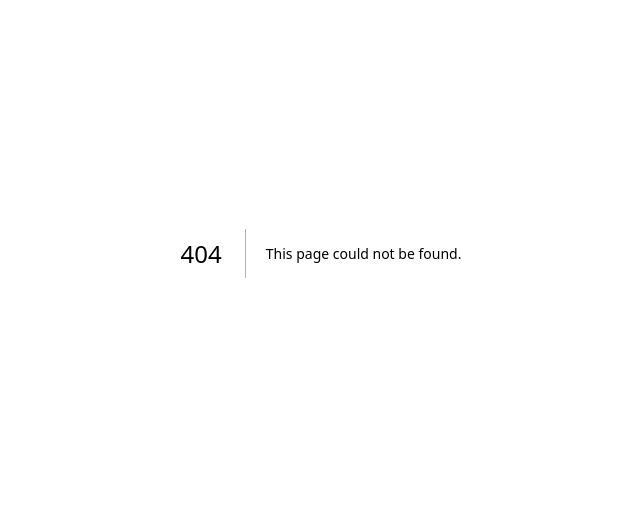
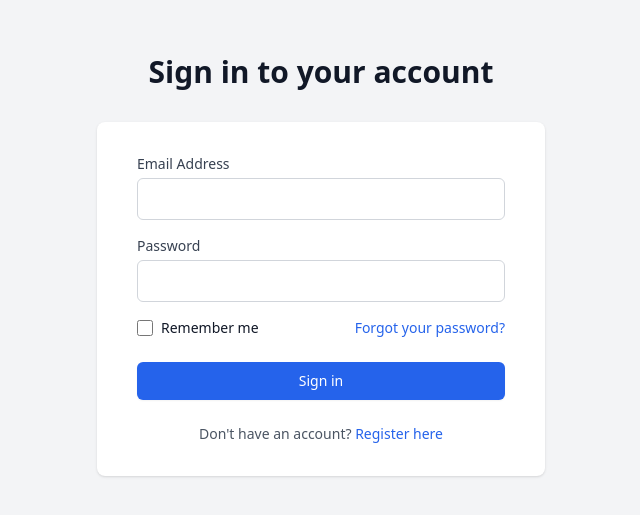
Before and after one commit to sosdigitalwings1/newVersion, a Next.js app: page /login in a window 1280 px wide. Before the commit this address had no page. Shown: the part 147-662 px from the top of the page, without its empty margins (319-959 px from the left). Built offline with nearby package versions, Linux system fonts and the light colour scheme.

Commit message:
update profile

```diff
--- a/components/Header.tsx
+++ b/components/Header.tsx
@@ -1,17 +1,29 @@
 "use client";
 
-import { FC, useEffect, useState } from "react";
-import { Search, MapPin, User, ShoppingBag, ChevronDown, Menu, X } from "lucide-react";
+import { type FC, useEffect, useState } from "react";
+import {
+  Search,
+  MapPin,
+  User,
+  ShoppingBag,
+  ChevronDown,
+  X,
+} from "lucide-react";
+import { useRouter } from "next/navigation";
+import register from "../src/pages/register";
+import Link from "next/link";
 
 const mainNavItems = [
   { name: "MASTER", href: "#" },
   { name: "CONQUEST", href: "#" },
   { name: "SPIRIT", href: "#", isNew: true },
   { name: "ELEGANCE", href: "#" },
-  { name: "HERITAGE", href: "#" }
+  { name: "HERITAGE", href: "#" },
 ];
 
 export const Header: FC = () => {
+  const router = useRouter();
+  const [isClient, setIsClient] = useState(false);
   const [showHeader, setShowHeader] = useState(true);
   const [lastScrollY, setLastScrollY] = useState(0);
   const [bgColor, setBgColor] = useState("bg-transparent");
@@ -19,51 +31,60 @@ export const Header: FC = () => {
   const [isMenuOpen, setIsMenuOpen] = useState(false);
   const [isSearchOpen, setIsSearchOpen] = useState(false);
 
+  useEffect(() => {
+    setIsClient(true);
+  }, []);
+
+  const handleProfileClick = () => {
+    if (isClient) {
+      const isRegistered = localStorage.getItem("userToken");
+      if (isRegistered) {
+        router.push("/profile");
+      } else {
+        router.push("/register");
+      }
+    }
+  };
+
   const controlHeader = () => {
+    if (typeof window !== "undefined") {
       const heroSectionHeight = window.innerHeight - 108;
       const currentScroll = window.scrollY;
-if (window.scrollY < lastScrollY) {
+      if (currentScroll < lastScrollY) {
         // Scrolling up
         setShowHeader(true);
-      if (window.scrollY < heroSectionHeight) {
+        if (currentScroll < heroSectionHeight) {
           // If in the hero section
-        setBgColor("bg-transparent"); // Keep transparent
-        setTextColor("text-white"); // Keep text white
+          setBgColor("bg-transparent");
+          setTextColor("text-white");
         } else {
           // Scrolling past hero section
-        setBgColor("bg-white"); // Change to white background
-        setTextColor("text-black"); // Change text color
+          setBgColor("bg-white");
+          setTextColor("text-black");
         }
       } else {
         // Scrolling down
         setShowHeader(false);
-      if (window.scrollY < heroSectionHeight) {
+        if (currentScroll < heroSectionHeight) {
           // If still in the hero section
-        setBgColor("bg-transparent"); // Keep transparent when scrolling down
-        setTextColor("text-white"); // Keep text white
+          setBgColor("bg-transparent");
+          setTextColor("text-white");
         } else {
           // Scrolling past the hero section
-        setBgColor("bg-white"); // Change to white background
-        setTextColor("text-black"); // Change text color
+          setBgColor("bg-white");
+          setTextColor("text-black");
         }
       }
-    setLastScrollY(window.scrollY);
-
-    // if (currentScroll > heroSectionHeight / 2) {
-    //   setBgColor("bg-white");
-    //   setTextColor("text-black");
-    // } else {
-    //   setBgColor("bg-transparent");
-    //   setTextColor("text-white");
-    // }
-
-    // setLastScrollY(currentScroll);
+      setLastScrollY(currentScroll);
+    }
   };
 
   useEffect(() => {
+    if (typeof window !== "undefined") {
       window.addEventListener("scroll", controlHeader);
       return () => window.removeEventListener("scroll", controlHeader);
-  }, [lastScrollY]);
+    }
+  }, [lastScrollY, controlHeader]); // Added controlHeader to dependencies
 
   return (
     <header
@@ -96,8 +117,14 @@ if (window.scrollY < lastScrollY) {
       </div>
 
       {/* Top Bar */}
-      <div className={`border-b ${bgColor === "bg-transparent" ? "border-white/10" : "border-gray-100"}`}>
-        <div className={`max-w-[1920px] mx-auto px-8 flex justify-between items-center h-[46px] ${textColor}`}>
+      <div
+        className={`border-b ${
+          bgColor === "bg-transparent" ? "border-white/10" : "border-gray-100"
+        }`}
+      >
+        <div
+          className={`max-w-[1920px] mx-auto px-8 flex justify-between items-center h-[46px] ${textColor}`}
+        >
           <div className="flex items-center space-x-8">
             <div className="relative group">
               <button className="flex items-center text-[13px] font-light group-hover:opacity-70 transition-opacity">
@@ -105,18 +132,27 @@ if (window.scrollY < lastScrollY) {
                 <ChevronDown className="w-4 h-4 ml-1" />
               </button>
             </div>
-            <a href="#" className="text-[13px] font-light hover:opacity-70 transition-opacity">
+            <Link
+              href="#"
+              className="text-[13px] font-light hover:opacity-70 transition-opacity"
+            >
               Service client
-            </a>
-            <a href="#" className="text-[13px] font-light hover:opacity-70 transition-opacity">
+            </Link>
+            <Link
+              href="#"
+              className="text-[13px] font-light hover:opacity-70 transition-opacity"
+            >
               Notre Univers
-            </a>
+            </Link>
           </div>
 
           <div className="flex items-center space-x-8">
-            <a href="#" className="text-[13px] font-light hover:opacity-70 transition-opacity">
+            <Link
+              href="#"
+              className="text-[13px] font-light hover:opacity-70 transition-opacity"
+            >
               Trouvez votre SOS
-            </a>
+            </Link>
             <div className="flex items-center space-x-6">
               <button
                 onClick={() => setIsSearchOpen(true)}
@@ -127,7 +163,10 @@ if (window.scrollY < lastScrollY) {
               <button className="hover:opacity-70 transition-opacity">
                 <MapPin className="w-[18px] h-[18px]" />
               </button>
-              <button className="hover:opacity-70 transition-opacity">
+              <button
+                onClick={handleProfileClick}
+                className="hover:opacity-70 transition-opacity"
+              >
                 <User className="w-[18px] h-[18px]" />
               </button>
               <button className="relative hover:opacity-70 transition-opacity">
@@ -142,19 +181,27 @@ if (window.scrollY < lastScrollY) {
       </div>
 
       {/* Main Navigation */}
-      <div className={`border-b ${bgColor === "bg-transparent" ? "border-white/10" : "border-gray-100"}`}>
+      <div
+        className={`border-b ${
+          bgColor === "bg-transparent" ? "border-white/10" : "border-gray-100"
+        }`}
+      >
         <div className="max-w-[1920px] mx-auto px-8 py-5">
           <div className="flex flex-col items-center">
-            <a href="/" className="mb-6 relative">
+            <Link href="/" className="mb-6 relative">
               <img
-                src={bgColor === "bg-white" ? "/assets/LogoBlack.png" : "/assets/LogoWhite.png"}
+                src={
+                  bgColor === "bg-white"
+                    ? "/assets/LogoBlack.png"
+                    : "/assets/LogoWhite.png"
+                }
                 alt="SOS"
                 className="h-[35px] w-auto transition-opacity duration-300"
               />
-            </a>
+            </Link>
             <nav className="flex justify-center space-x-16">
               {mainNavItems.map((item) => (
-                <a
+                <Link
                   key={item.name}
                   href={item.href}
                   className={`relative text-[13px] tracking-[1.5px] hover:opacity-70 transition-opacity ${textColor}`}
@@ -165,7 +212,7 @@ if (window.scrollY < lastScrollY) {
                       NEW
                     </span>
                   )}
-                </a>
+                </Link>
               ))}
             </nav>
           </div>
--- /dev/null
+++ b/components/input.tsx
@@ -0,0 +1,24 @@
+import type React from "react"
+import type { InputHTMLAttributes } from "react"
+
+interface InputProps extends InputHTMLAttributes<HTMLInputElement> {
+  label: string
+  error?: string
+}
+
+const Input: React.FC<InputProps> = ({ label, error, ...props }) => {
+  return (
+    <div className="mb-4">
+      <label className="block text-sm font-medium text-gray-700 mb-1">{label}</label>
+      <input
+        className={`w-full px-3 py-2 bg-white text-gray-900 border rounded-md focus:outline-none focus:ring-2 focus:ring-blue-500 ${
+          error ? "border-red-500" : "border-gray-300"
+        }`}
+        {...props}
+      />
+      {error && <p className="mt-1 text-xs text-red-500">{error}</p>}
+    </div>
+  )
+}
+
+export default Input
--- /dev/null
+++ b/components/layout.tsx
@@ -0,0 +1,22 @@
+import type React from "react"
+import type { ReactNode } from "react"
+
+interface LayoutProps {
+  children: ReactNode
+  title: string
+}
+
+const Layout: React.FC<LayoutProps> = ({ children, title }) => {
+  return (
+    <div className="min-h-screen bg-gray-100 flex flex-col justify-center py-12 sm:px-6 lg:px-8">
+      <div className="sm:mx-auto sm:w-full sm:max-w-md">
+        <h2 className="mt-6 text-center text-3xl font-extrabold text-gray-900">{title}</h2>
+      </div>
+      <div className="mt-8 sm:mx-auto sm:w-full sm:max-w-md">
+        <div className="bg-white py-8 px-4 shadow sm:rounded-lg sm:px-10">{children}</div>
+      </div>
+    </div>
+  )
+}
+
+export default Layout
--- a/package.json
+++ b/package.json
@@ -25,6 +25,7 @@
     "lru-cache": "^11.0.1",
     "lucide-react": "^0.441.0",
     "next": "^15.0.3",
+    "next-navigation": "^1.0.6",
     "next-themes": "^0.3.0",
     "react": "^18",
     "react-dom": "^18",
--- /dev/null
+++ b/src/pages/login.tsx
@@ -0,0 +1,96 @@
+"use client";
+
+import type React from "react";
+import { useState } from "react";
+import Link from "next/link";
+import Input from "../../components/input";
+import Layout from "../../components/layout";
+import { useRouter } from "next/navigation";
+
+const LoginPage: React.FC = () => {
+  const [formData, setFormData] = useState({
+    email: "",
+    password: "",
+  });
+  const router = useRouter();
+
+  const handleChange = (e: React.ChangeEvent<HTMLInputElement>) => {
+    setFormData({ ...formData, [e.target.name]: e.target.value });
+  };
+
+  const handleSubmit = (e: React.FormEvent) => {
+    e.preventDefault();
+    // Handle login logic here
+    console.log("Login data:", formData);
+    // Simulate successful login
+    localStorage.setItem("userToken", "dummyToken");
+    // Redirect to profile page
+    router.push("/profile");
+  };
+
+  return (
+    <Layout title="Sign in to your account">
+      <form onSubmit={handleSubmit}>
+        <Input
+          label="Email Address"
+          type="email"
+          name="email"
+          value={formData.email}
+          onChange={handleChange}
+          required
+        />
+        <Input
+          label="Password"
+          type="password"
+          name="password"
+          value={formData.password}
+          onChange={handleChange}
+          required
+        />
+        <div className="flex items-center justify-between mb-6">
+          <div className="flex items-center">
+            <input
+              id="remember-me"
+              name="remember-me"
+              type="checkbox"
+              className="h-4 w-4 text-blue-600 focus:ring-blue-500 border-gray-300 rounded"
+            />
+            <label
+              htmlFor="remember-me"
+              className="ml-2 block text-sm text-gray-900"
+            >
+              Remember me
+            </label>
+          </div>
+          <div className="text-sm">
+            <a
+              href="#"
+              className="font-medium text-blue-600 hover:text-blue-500"
+            >
+              Forgot your password?
+            </a>
+          </div>
+        </div>
+        <button
+          type="submit"
+          className="w-full flex justify-center py-2 px-4 border border-transparent rounded-md shadow-sm text-sm font-medium text-white bg-blue-600 hover:bg-blue-700 focus:outline-none focus:ring-2 focus:ring-offset-2 focus:ring-blue-500"
+        >
+          Sign in
+        </button>
+      </form>
+      <div className="mt-6">
+        <p className="text-center text-sm text-gray-600">
+          Don't have an account?{" "}
+          <Link
+            href="/register"
+            className="font-medium text-blue-600 hover:text-blue-500"
+          >
+            Register here
+          </Link>
+        </p>
+      </div>
+    </Layout>
+  );
+};
+
+export default LoginPage;
--- /dev/null
+++ b/src/pages/profile.tsx
@@ -0,0 +1,34 @@
+"use client"
+
+import { User } from "lucide-react"
+import { useRouter } from "next/navigation"
+import { useEffect, useState } from "react"
+import type React from "react" // Added import for React
+
+const ProfileButton: React.FC = () => {
+  const router = useRouter()
+  const [isClient, setIsClient] = useState(false)
+
+  useEffect(() => {
+    setIsClient(true)
+  }, [])
+
+  const handleClick = () => {
+    if (isClient) {
+      const isRegistered = localStorage.getItem("userToken") // This is a simple check. Use a proper auth system in production.
+      if (isRegistered) {
+        router.push("/profile")
+      } else {
+        router.push("/register")
+      }
+    }
+  }
+
+  return (
+    <button className="hover:opacity-70 transition-opacity" onClick={handleClick}>
+      <User className="w-[18px] h-[18px]" />
+    </button>
+  )
+}
+
+export default ProfileButton
--- /dev/null
+++ b/src/pages/register.tsx
@@ -0,0 +1,80 @@
+"use client"
+
+import type React from "react"
+import { useState } from "react"
+import { useRouter } from "next/navigation"
+import Link from "next/link"
+import Input from "components/input"
+import Layout from "components/layout"
+
+const RegisterPage: React.FC = () => {
+  const router = useRouter()
+  const [formData, setFormData] = useState({
+    name: "",
+    email: "",
+    password: "",
+    confirmPassword: "",
+  })
+
+  const handleChange = (e: React.ChangeEvent<HTMLInputElement>) => {
+    setFormData({ ...formData, [e.target.name]: e.target.value })
+  }
+
+  const handleSubmit = (e: React.FormEvent) => {
+    e.preventDefault()
+    // Handle registration logic here
+    console.log("Registration data:", formData)
+    // Simulate successful registration
+    localStorage.setItem("userToken", "dummyToken")
+    // Redirect to profile page
+    router.push("/profile")
+  }
+
+  return (
+    <Layout title="Create your account">
+      <form onSubmit={handleSubmit}>
+        <Input label="Full Name" type="text" name="name" value={formData.name} onChange={handleChange} required />
+        <Input
+          label="Email Address"
+          type="email"
+          name="email"
+          value={formData.email}
+          onChange={handleChange}
+          required
+        />
+        <Input
+          label="Password"
+          type="password"
+          name="password"
+          value={formData.password}
+          onChange={handleChange}
+          required
+        />
+        <Input
+          label="Confirm Password"
+          type="password"
+          name="confirmPassword"
+          value={formData.confirmPassword}
+          onChange={handleChange}
+          required
+        />
+        <button
+          type="submit"
+          className="w-full flex justify-center py-2 px-4 border border-transparent rounded-md shadow-sm text-sm font-medium text-white bg-blue-600 hover:bg-blue-700 focus:outline-none focus:ring-2 focus:ring-offset-2 focus:ring-blue-500"
+        >
+          Register
+        </button>
+      </form>
+      <div className="mt-6">
+        <p className="text-center text-sm text-gray-600">
+          Already have an account?{" "}
+          <Link href="/login" className="font-medium text-blue-600 hover:text-blue-500">
+            Sign in
+          </Link>
+        </p>
+      </div>
+    </Layout>
+  )
+}
+
+export default RegisterPage
```
Also changed, not shown: 1 other file (tests, documents, lock files or other folders). Lines whose indentation alone changed are shown as unchanged.
